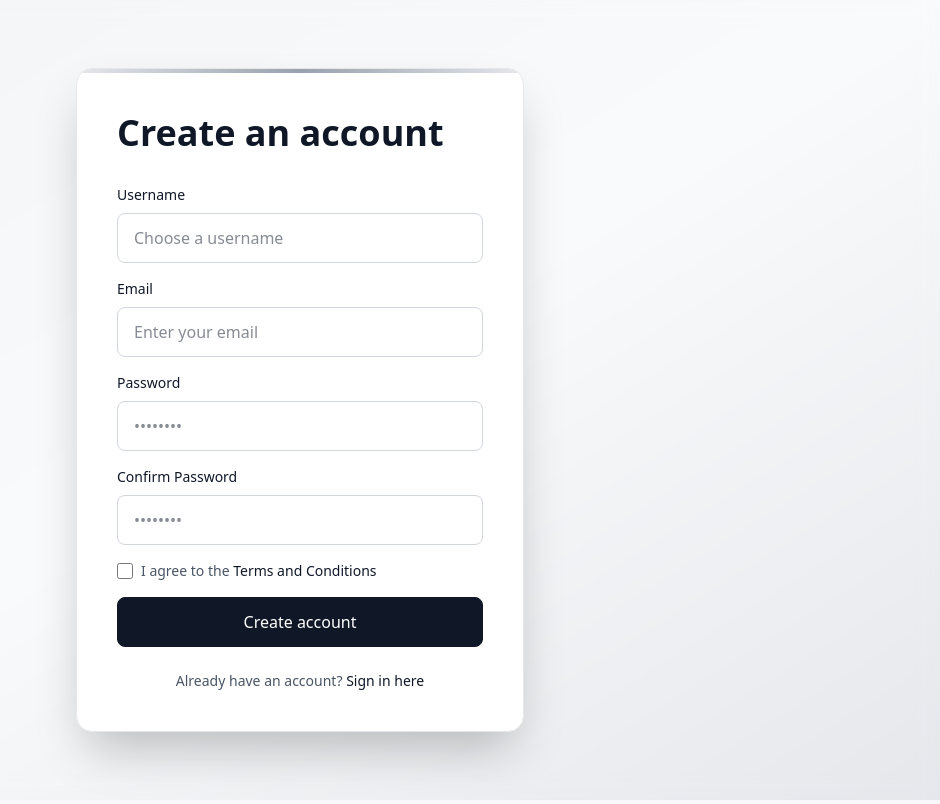
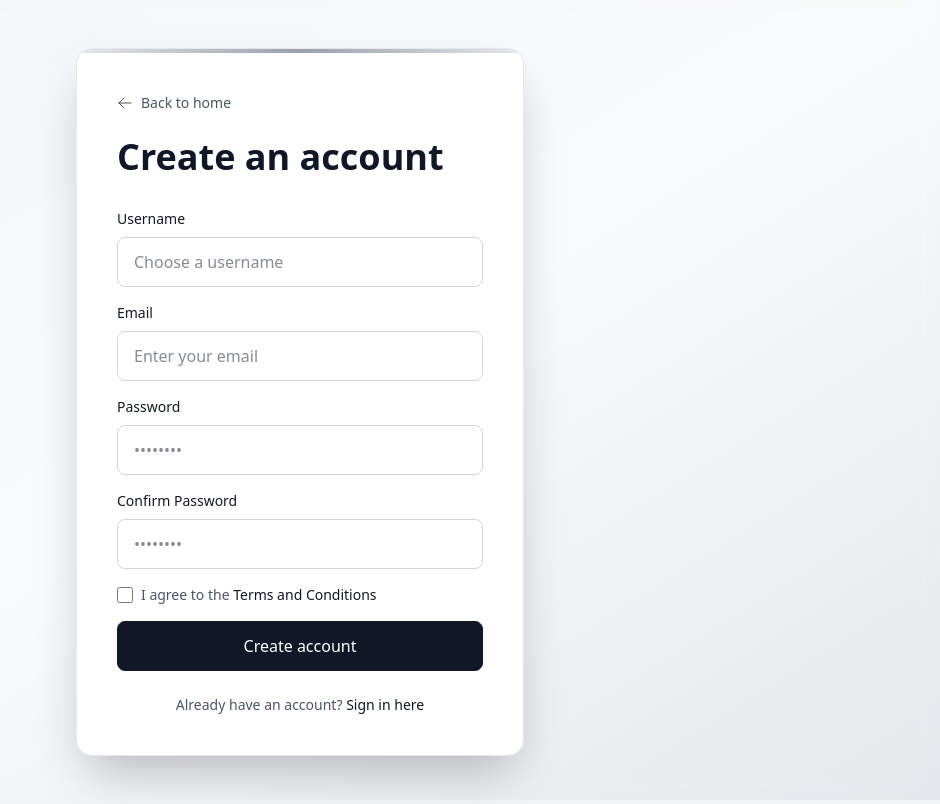
Before and after one commit to IsaacSemb/django-todo-uv, a Django app: page /signup in a window 1280 px wide. Shown: the whole page, without its empty margins (340-1280 px from the left). Run offline with Django 5.2, Linux system fonts and the light colour scheme.

Commit message:
feat: enhance auth pages with home navigation
- Add "Back to home" arrow link to login and signup pages
- Improve UX by allowing users to easily return without completing auth
- Maintain consistent styling with other auth page elements

```diff
--- a/website/templates/website/signup.html
+++ b/website/templates/website/signup.html
@@ -16,6 +16,14 @@
             <div class="h-1 bg-gradient-to-r from-gray-200 via-gray-400 to-gray-200"></div>
 
             <div class="p-8 sm:p-10">
+                <!-- Back to home link -->
+                <a href="{% url 'website:home' %}" class="inline-flex items-center text-sm text-gray-600 hover:text-gray-900 mb-6 transition-colors">
+                    <svg xmlns="http://www.w3.org/2000/svg" fill="none" viewBox="0 0 24 24" stroke-width="1.5" stroke="currentColor" class="w-4 h-4 mr-2">
+                        <path stroke-linecap="round" stroke-linejoin="round" d="M10.5 19.5L3 12m0 0l7.5-7.5M3 12h18" />
+                    </svg>
+                    Back to home
+                </a>
+
                 <!-- Header -->
                 <h1 class="text-4xl font-bold text-gray-900 mb-8">Create an account</h1>
 
```
Also changed, not shown: website/templates/website/login.html (+8 -0 lines).
